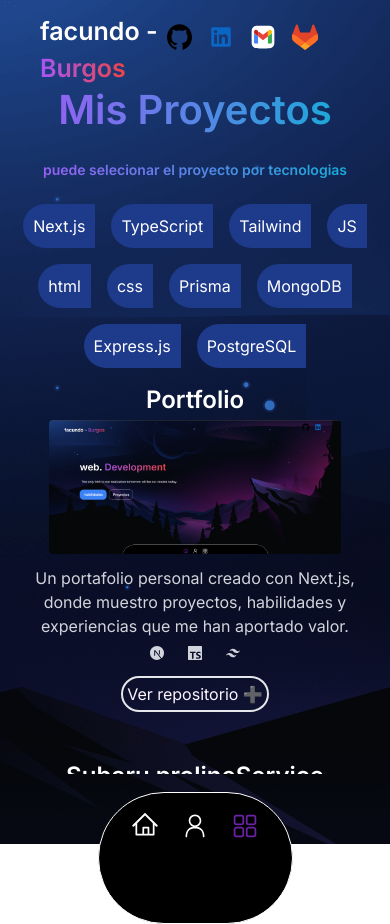
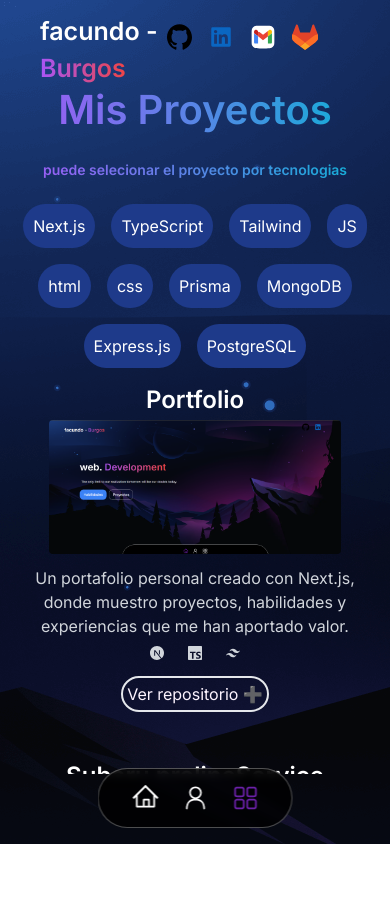
Before and after one commit to fxcx/dev-web, a Next.js app: page /projects in a window 390 px wide. After the commit the page ends 844 px from the top, so only its background shows below. Built offline with nearby package versions, Linux system fonts and the light colour scheme.

Commit message:
mantenimiento01

```diff
--- a/next.config.js
+++ b/next.config.js
@@ -1,8 +1,4 @@
 /** @type {import('next').NextConfig} */
-const nextConfig = {
-  experimental: {
-    ppr: false
-  }
-}
+const nextConfig = {}
 
 module.exports = nextConfig
--- a/src/app/globals.css
+++ b/src/app/globals.css
@@ -3,7 +3,7 @@
 @tailwind utilities;
 
 body {
-  overflow: hidden;
+  overflow-x: hidden;
 }
 
 .flip-card-inner {
--- a/src/app/loading.tsx
+++ b/src/app/loading.tsx
@@ -1,9 +1,9 @@
 export default function Loading (): JSX.Element {
   return (
     <div className='w-full flex space-x-2 animate-pulse'>
-      <div className='w-3 h-3 bg-coral-red-200 rounded-full' />
-      <div className='w-3 h-3 bg-coral-red-200 rounded-full' />
-      <div className='w-3 h-3 bg-coral-red-200 rounded-full' />
+      <div className='w-3 h-3 bg-purple-400 rounded-full' />
+      <div className='w-3 h-3 bg-purple-400 rounded-full' />
+      <div className='w-3 h-3 bg-purple-400 rounded-full' />
     </div>
   )
 }
--- a/src/app/page.tsx
+++ b/src/app/page.tsx
@@ -23,16 +23,16 @@ export default function HomeView (): JSX.Element {
           </p>
           <div className='flex justify-items-center md:flex-row md:flex gap-3'>
             <Link
-              href='skills'
+              href='/skills'
               className='rounded-[20px] group relative bg-blue-500 hover:bg-blue-400 px-5 py-3 text-lg text-white max-w-[200px]'
             >
               Habilidades
             </Link>
             <Link
               href='/projects'
-              className='rounded-[20px] group relative bg-trasparent px-5 border border-white py-3 text-lg text-white max-w-[200px]'
+              className='rounded-[20px] group relative bg-transparent px-5 border border-white py-3 text-lg text-white max-w-[200px]'
             >
-              <div className='absolute rounded-[20px]  bg-white inset-0 opacity-0 group-hver:opacity-20' />
+              <div className='absolute rounded-[20px] bg-white inset-0 opacity-0 group-hover:opacity-20' />
               Proyectos
             </Link>
           </div>
--- a/src/components/Navigation.tsx
+++ b/src/components/Navigation.tsx
@@ -17,7 +17,7 @@ export const handleNavigationChange = ({
   path,
   setIsRouting,
   setPrevPath
-}: HandleNavigationChangeProps): (() => void) | void => {
+}: HandleNavigationChangeProps): (() => void) | undefined => {
   if (prevPath !== path) {
     setIsRouting(true)
     const timeout = setTimeout(() => {
@@ -40,13 +40,12 @@ const Navigation = (): JSX.Element => {
   }, [path, prevPath])
   return (
     <div
-      style={{ left: '25%' }}
-      className='absolute z-[50] -bottom-20 w-[50%] md:w-[50%] max-h-[150px] rounded-full flex justify-center items-center border bg-black border-white p-4'
+      className='fixed z-[50] bottom-4 left-1/2 -translate-x-1/2 w-[50%] md:w-[50%] max-h-[80px] rounded-full flex justify-center items-center border bg-black/80 backdrop-blur-sm border-white/30 p-3'
     >
       {isRouting && <Transition />}
       {NavLinks.map((nav) => (
         <Link key={nav.name} href={nav.link}>
-          <div className='mb-16 min-w-[20%]'>
+          <div className='min-w-[20%] flex justify-center'>
             <nav.icon
               className={`w-[34px] h-[34px] p-1 mr-2 ml-2 ${
                 path === nav.link ? 'text-purple-800' : 'text-white'
--- a/src/components/proyect/scrollProyects.tsx
+++ b/src/components/proyect/scrollProyects.tsx
@@ -29,7 +29,7 @@ export default function ScrollProyect (): JSX.Element {
           <button
             key={tech}
             onClick={() => toggleTech(tech)}
-            className={`p-2.5  rounded-l-3xl ${
+            className={`p-2.5 rounded-3xl ${
               selectedTech.includes(tech) ? 'bg-blue-500' : 'bg-blue-900'
             } text-white`}
           >
@@ -50,8 +50,7 @@ export default function ScrollProyect (): JSX.Element {
                   alt={project.name}
                   width={300}
                   height={300}
-                  layout='fixed'
-                  className='rounded-lg  p-1'
+                  className='rounded-lg p-1'
                 />
               </div>
               <p className='p-2 text-gray-300 text-center'>
```
Also changed, not shown: package.json (+4 -4 lines), 1 other file (tests, documents, lock files or other folders).
